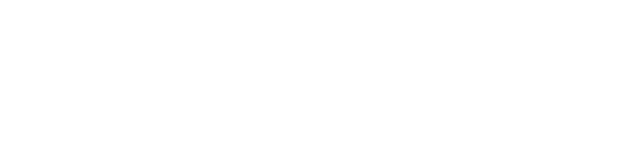
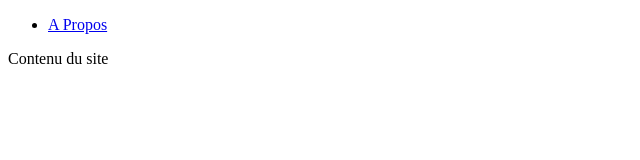
Before and after one commit to mikahoundjenoukon/mon_site, a plain HTML site: page index.html in a window 1280 px wide. Shown: the whole page, without its empty margins (0-640 px from the left). Drawn offline with Linux system fonts and the light colour scheme.

Commit message:
mise en place du contenu

```diff
--- a/index.html
+++ b/index.html
@@ -9,11 +9,13 @@
 </head>
 <body>
     <header>
-
+        <ul>
+            <li><a href="#">A Propos</a></li>
+        </ul>
     </header>
 
     <main>
-
+        <p>Contenu du site</p>
     </main>
 
     <footer>
```
